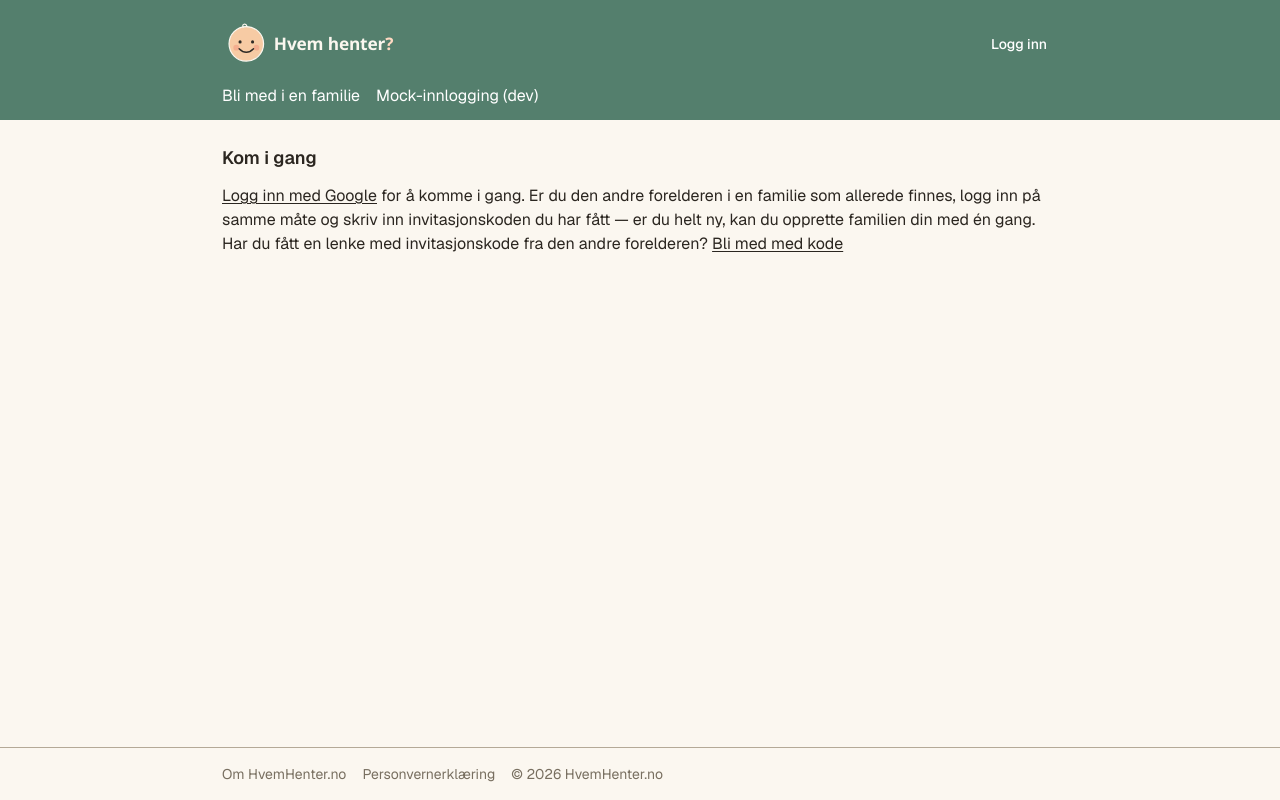
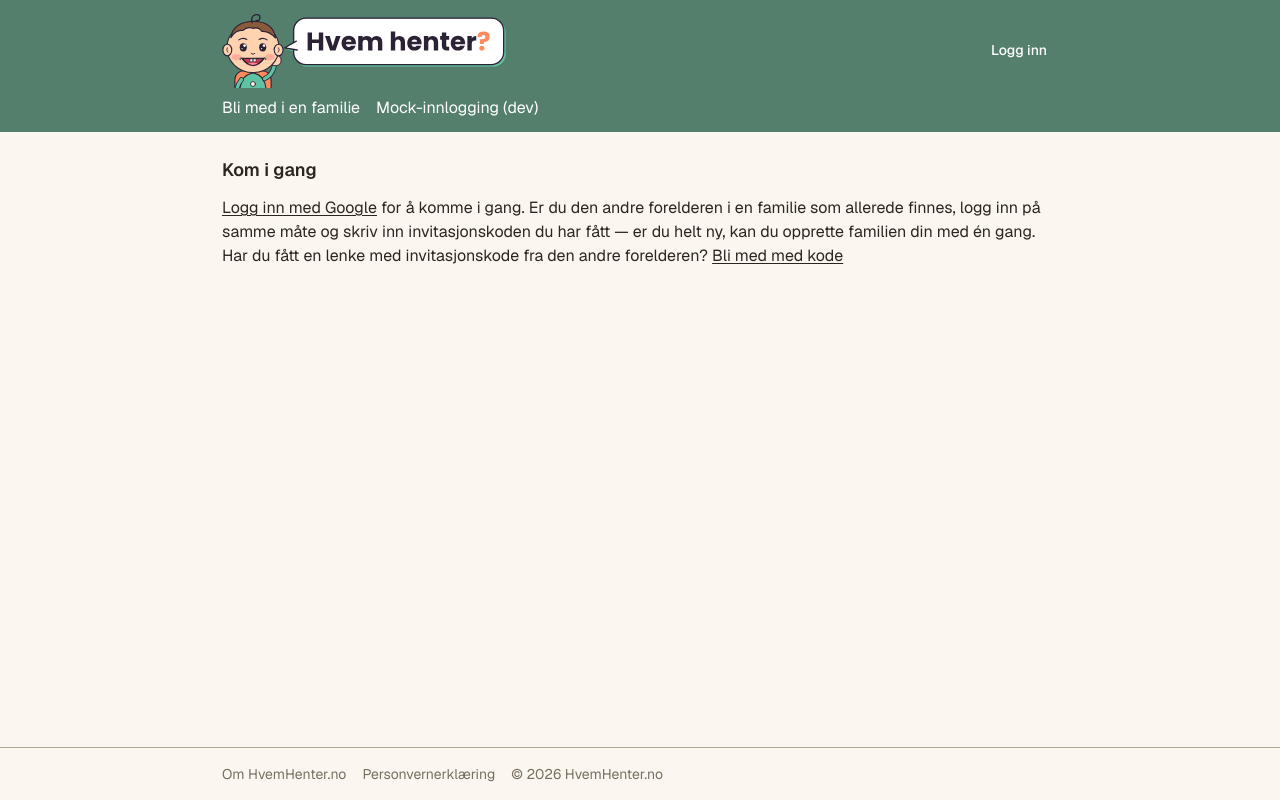
Before and after one commit to anostoga/hvemhenter, a Next.js app in the folder frontend/: page / in a window 1280 px wide. Built offline with nearby package versions, Linux system fonts and the light colour scheme; no server answers.

Commit message:
new logo

```diff
--- a/frontend/app/components/Logo.tsx
+++ b/frontend/app/components/Logo.tsx
@@ -1,53 +1,24 @@
+import Image from "next/image";
+
 export function Logo({ height = 32 }: { height?: number }) {
   return (
-    <svg
-      xmlns="http://www.w3.org/2000/svg"
-      viewBox="0 0 620 200"
-      height={height}
-      width={(465 / 150) * height}
-      aria-hidden={false}
-      role="img"
-    >
-      <title>Hvem henter?</title>
-
-      <g transform="translate(1,23) scale(0.75)">
-        {}
-        <circle cx="100" cy="102" r="72" fill="#F7CBA4" stroke="#FBF7EF" strokeWidth={5} />
-        {}
-        <path
-          d="M87 33 C79 19, 99 15, 103 29"
-          fill="none"
-          stroke="#FBF7EF"
-          strokeWidth={5}
-          strokeLinecap="round"
-        />
-        {}
-        <circle cx="58" cy="118" r="12" fill="#F2977E" opacity={0.55} />
-        <circle cx="142" cy="118" r="12" fill="#F2977E" opacity={0.55} />
-        {}
-        <circle cx="74" cy="94" r="6.5" fill="#2E2A25" />
-        <circle cx="126" cy="94" r="6.5" fill="#2E2A25" />
-        {}
-        <path
-          d="M70 122 Q100 152, 130 122"
-          fill="none"
-          stroke="#2E2A25"
-          strokeWidth={6}
-          strokeLinecap="round"
-        />
-      </g>
-
-      <text
-        x="162"
-        y="118"
-        fontFamily="'Segoe UI', system-ui, -apple-system, 'Helvetica Neue', Arial, sans-serif"
-        fontSize={54}
-        fontWeight={700}
-        fill="#FBF7EF"
-        letterSpacing="-0.5"
-      >
-        Hvem henter<tspan fill="#FFD9C2">?</tspan>
-      </text>
-    </svg>
+    <>
+      <Image
+        src="/logo.svg"
+        alt="Hvem henter?"
+        width={Math.round((1289 / 344) * height)}
+        height={height}
+        priority
+        className="hidden sm:block"
+      />
+      <Image
+        src="/logo-mobile.svg"
+        alt="Hvem henter?"
+        width={Math.round((759 / 316) * height)}
+        height={height}
+        priority
+        className="sm:hidden"
+      />
+    </>
   );
 }
--- a/frontend/app/components/Nav.tsx
+++ b/frontend/app/components/Nav.tsx
@@ -30,7 +30,7 @@ export function Nav({ initialWho }: { initialWho: WhoAmI }) {
     <nav className="flex flex-col gap-2">
       <div className="flex items-center justify-between gap-3">
         <Link href="/" className="flex items-center gap-2 font-semibold text-inherit no-underline">
-          <Logo height={64} />
+          <Logo height={76} />
         </Link>
         {who.loggedIn ? (
           <DropdownMenu>
```
Also changed, not shown: frontend/public/logo-mobile.svg (added), frontend/public/logo.svg (added).
